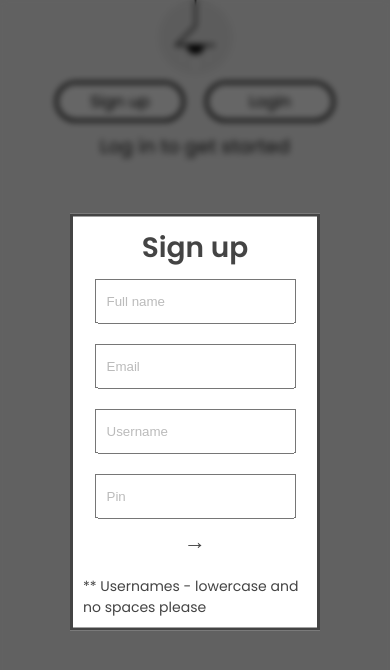
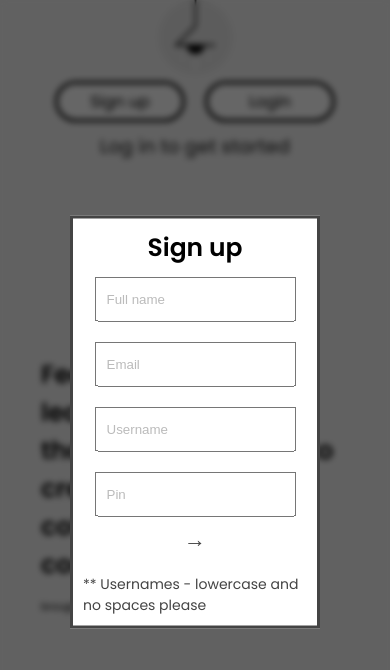
Before and after one commit to JulianGoh/Feedforward-custom-build, a plain HTML site: page index.html in a window 390 px wide. Both pictures are taken after a click on the button "Sign up". Drawn offline with Linux system fonts and the light colour scheme; no server answers.

Commit message:
22/10/21 - Landing page Mission Statement

```diff
--- a/index.html
+++ b/index.html
@@ -96,6 +96,10 @@
     </form>
 </div>
 <main class = "main_page">
+  <div class="landing-welcome-container">
+    <h1 class="landing-welcome"> Feedforward is a learning community that comes together to create life-changing coffeeshop conversations. </h1>
+    <h2 class="landing-welcome sub-heading">brought to you by The Offline Space</h2>
+  </div>
     <div class = "user_profile_summary">
       <h1 class="user_profile_welcome"></h1>
       <p class="user_details user_name"> Lorem ipsum</p>
--- a/script.js
+++ b/script.js
@@ -38,8 +38,70 @@ const closeAccount = document.querySelector(".close_acc");
 const closeAccountPin = document.querySelector(".close_acc_pin");
 
 logoutPrompt.classList.add("hidden");
-// signUpForm.classList.add("hidden");
-// loginForm.classList.add("hidden");
+
+// Receive from API
+
+// const request = new XMLHttpRequest();
+// request.open("GET", "https://feedforward-api.herokuapp.com/accounts");
+// request.send();
+
+// request.addEventListener("load", function () {
+//   const accountsAPI = JSON.parse(this.responseText);
+//   console.log(accountsAPI);
+
+  // const newAcc = {
+  //   name: "John Wick",
+  //   email: "jw@gmail.com",
+  //   username: "jw",
+  //   pin: 3,
+  //   time: 0,
+  // };
+
+  // accountsAPI.push(newAcc);
+  // console.log(accountsAPI);
+
+  // (async () => {
+  //     const upload = await fetch('https://feedforward-api.herokuapp.com/accounts',
+  //     {
+  //     method: "POST",
+  //     body: JSON.stringify(accountsAPI),
+  //     });
+  //   const content = await upload.json();
+  //   console.log(content);
+
+  // })();
+
+//
+
+// });
+
+const newAcc = {
+  name: "John Wick",
+  email: "jw@gmail.com",
+  username: "jw",
+  pin: 3,
+  time: 0,
+};
+
+  fetch('https://feedforward-api.herokuapp.com/accounts', {
+  method: 'POST',
+  body: JSON.stringify(newAcc),
+  headers: {
+    'Content-type': 'application/json; charset=UTF-8',
+  },
+  })
+  .then((response) => response.json())
+  .then((json) => console.log(json));
+
+
+
+const accountsAPI_2 = fetch("https://feedforward-api.herokuapp.com/accounts")
+  .then((resp) => resp.json())
+  .then(function (data) {
+    console.log(data);
+    return data;
+  });
+
 
 /* --- User Login --- */
 //Login
@@ -67,9 +129,9 @@ const account1 = {
 };
 
 const accounts = [account0, account1];
-let userAccounts = JSON.parse(localStorage.getItem('userAccounts'));
+let userAccounts = JSON.parse(localStorage.getItem("userAccounts"));
 
-const closeInterface = function(){
+const closeInterface = function () {
   currentAccount = null;
   loginPrompt.classList.remove("hidden");
   signUpPrompt.classList.remove("hidden");
@@ -79,8 +141,7 @@ const closeInterface = function(){
   userProfilePrompt.style.display = "none";
   userProfile.style.display = "none";
   overlay.classList.add("hidden");
-}
-
+};
 
 // Event handlers
 let currentAccount;
@@ -89,7 +150,7 @@ btnLogin.addEventListener("click", function (e) {
   // Prevent form from submitting
   e.preventDefault();
 
-  userAccounts = JSON.parse(localStorage.getItem('userAccounts'));
+  userAccounts = JSON.parse(localStorage.getItem("userAccounts"));
 
   currentAccount = userAccounts.find(
     (acc) => acc.username === inputLoginUsername.value.toLowerCase()
@@ -127,12 +188,7 @@ btnLogin.addEventListener("click", function (e) {
     inputLoginUsername.value = inputLoginPin.value = "";
     inputLoginPin.blur();
   }
-
-
 });
-
-
-
 
 // --- SIGN UP --- //
 signUpPrompt.addEventListener("click", function () {
@@ -171,7 +227,7 @@ btnSignUp.addEventListener("click", function (e) {
     overlay.classList.add("hidden");
 
     //Store new accounts array in localStorage
-    localStorage.setItem('userAccounts', JSON.stringify(accounts));
+    localStorage.setItem("userAccounts", JSON.stringify(accounts));
   }
 });
 
@@ -199,7 +255,9 @@ userProfilePrompt.addEventListener("click", function () {
   userEmail.textContent = `Email: ${currentAccount.email}`;
   userUsername.textContent = `Username: ${currentAccount.username}`;
   userPin.textContent = `Pin: ${currentAccount.pin}`;
-  userTime.textContent = `Time: ${new Intl.NumberFormat('en-AU').format(currentAccount.time)} seconds`;
+  userTime.textContent = `Time: ${new Intl.NumberFormat("en-AU").format(
+    currentAccount.time
+  )} seconds`;
   document.querySelector(".timer").style.zIndex = "3";
 });
 
@@ -216,7 +274,7 @@ let minutesLabel = document.querySelector(".minutes");
 let secondsLabel = document.querySelector(".seconds");
 let totalSeconds = 0;
 let acc;
-let btnStartStatus = 'disabled';
+let btnStartStatus = "disabled";
 
 function setTime() {
   ++totalSeconds;
@@ -237,8 +295,7 @@ function pad(val) {
 // Start timer functionality
 
 btnStart.addEventListener("click", function () {
-
-  if(btnStartStatus === 'disabled'){
+  if (btnStartStatus === "disabled") {
     //Start timer
     acc = setInterval(setTime, 1000);
 
@@ -247,15 +304,13 @@ btnStart.addEventListener("click", function () {
     document.querySelector(".timer").style.zIndex = "8";
 
     //Prevent repeat btnStart presses
-    btnStartStatus = 'enabled';
-
-  } else if (btnStartStatus === 'enabled'){
-  };
+    btnStartStatus = "enabled";
+  } else if (btnStartStatus === "enabled") {
+  }
 });
 
 // Stop timer functionality
 btnEnd.addEventListener("click", function () {
-
   //Stop timer from counting up
   clearInterval(acc);
 
@@ -263,7 +318,7 @@ btnEnd.addEventListener("click", function () {
   overlay.classList.add("hidden");
 
   // Reset btnStartStatus
-  btnStartStatus = 'disabled';
+  btnStartStatus = "disabled";
 });
 
 // Gift time functionality
@@ -272,7 +327,6 @@ let para = [];
 let name1 = [];
 let table = document.createElement("table");
 table.className = "gift_table";
-
 
 // const currentHours =
 
@@ -283,7 +337,9 @@ timerGift.addEventListener("click", function () {
   document.querySelector(".timer").style.zIndex = "3";
 
   //Time display
-  giftUserTime.textContent = `You currently have: ${new Intl.NumberFormat('en-AU').format(currentAccount.time)} seconds.`;
+  giftUserTime.textContent = `You currently have: ${new Intl.NumberFormat(
+    "en-AU"
+  ).format(currentAccount.time)} seconds.`;
   document.querySelector(".gift_menu").appendChild(table);
   for (const [ind, user] of userAccounts.entries()) {
     let singleUser = document.createElement("div");
@@ -308,7 +364,8 @@ giftConfirm.addEventListener("click", function () {
   let validAccount = userAccounts.find(
     (acc) => acc.username === giftRecipient.value
   );
-  if ( // 14/10/21 - Does not allow 'Enter' to submit time gift
+  if (
+    // 14/10/21 - Does not allow 'Enter' to submit time gift
     currentAccount.username != validAccount.username &&
     valueTransfer > 0 &&
     validAccount &&
@@ -317,16 +374,18 @@ giftConfirm.addEventListener("click", function () {
     currentAccount.time = currentAccount.time - valueTransfer;
     validAccount.time = validAccount.time + valueTransfer;
     timeGift.value = giftRecipient.value = "";
-    giftUserTime.textContent = `You currently have: ${new Intl.NumberFormat('en-AU').format(currentAccount.time)} seconds.`;
+    giftUserTime.textContent = `You currently have: ${new Intl.NumberFormat(
+      "en-AU"
+    ).format(currentAccount.time)} seconds.`;
     // console.log("Successful gift");
-    localStorage.setItem('userAccounts', JSON.stringify(userAccounts));
+    localStorage.setItem("userAccounts", JSON.stringify(userAccounts));
   }
 });
 
 /* --- Hodl function --- */
 timerHold.addEventListener("click", function () {
   currentAccount.time = totalSeconds + currentAccount.time;
-  localStorage.setItem('userAccounts', JSON.stringify(userAccounts));
+  localStorage.setItem("userAccounts", JSON.stringify(userAccounts));
   totalSeconds = 0;
   secondsLabel.innerHTML = "00";
   minutesLabel.innerHTML = "00";
@@ -334,27 +393,27 @@ timerHold.addEventListener("click", function () {
   overlay.classList.add("hidden");
 });
 
-
-userProfile.addEventListener("click", function(e){
+userProfile.addEventListener("click", function (e) {
   e.preventDefault();
 
-  if(e.target.classList.contains('close_acc') &&
-  Number(closeAccountPin.value) === currentAccount.pin){
-    const index = userAccounts.findIndex(acc => acc.username === currentAccount.username);
+  if (
+    e.target.classList.contains("close_acc") &&
+    Number(closeAccountPin.value) === currentAccount.pin
+  ) {
+    const index = userAccounts.findIndex(
+      (acc) => acc.username === currentAccount.username
+    );
     userAccounts.splice(index, 1);
     closeInterface();
-    closeAccountPin.value = '';
+    closeAccountPin.value = "";
 
-    localStorage.setItem('userAccounts', JSON.stringify(userAccounts));
-
+    localStorage.setItem("userAccounts", JSON.stringify(userAccounts));
   }
-})
+});
 
 /* --- Wake lock function --- */
 
 //IOS compatible wakelock
-
-
 
 /*
 const wakeButton = document.querySelector("[data-status]");
--- a/style.css
+++ b/style.css
@@ -23,6 +23,15 @@ body {
   background-color: #f3f3f3;
 }
 
+h1 {
+  font-size: 50px;
+  color: #000;
+}
+
+h2 {
+  font-size: 15px;
+}
+
 nav {
   display: flex;
   justify-content: space-between;
@@ -35,6 +44,28 @@ input::-webkit-outer-spin-button,
 input::-webkit-inner-spin-button {
   -webkit-appearance: none;
   margin: 0;
+}
+
+.landing-welcome-container {
+  display: flex;
+  flex-direction: column;
+  padding: 5% 15%;
+}
+
+.landing-welcome {
+  width: 100%;
+  /* position: absolute;
+  top: 50%;
+  left: 50%;
+  transform: translate(-50%, -50%); */
+  overflow: none;
+}
+
+.sub-heading {
+  /* top: 80%;
+  left: 50%;
+  transform: translate(-50%, -50%); */
+  margin-top: 15px;
 }
 
 .hidden {
@@ -53,7 +84,6 @@ input::-webkit-inner-spin-button {
   overflow: -moz-hidden-unscrollable;
 }
 
-
 .welcome {
   font-size: 1.9rem;
   font-weight: 500;
@@ -63,24 +93,6 @@ input::-webkit-inner-spin-button {
 .logo {
   height: 10.5rem;
 }
-/* .login {
-  display: none;
-  visibility: hidden;
-} */
-/*
-.login__input {
-  border: none;
-  padding: 0.5rem 2rem;
-  font-size: 1.6rem;
-  font-family: inherit;
-  text-align: center;
-  width: 14rem;
-  border-radius: 10rem;
-  margin-right: 1rem;
-  color: inherit;
-  border: 1px solid #fff;
-  transition: all 0.3s;
-} */
 
 .user_prompt {
   display: flex;
@@ -111,23 +123,22 @@ input::-webkit-inner-spin-button {
   width: 13rem;
 }
 
-.close_acc_container{
+.close_acc_container {
   width: 100%;
-  display:flex;
+  display: flex;
   justify-content: center;
 }
 
-.close_acc{
+.close_acc {
   width: 11rem;
-  margin:0;
+  margin: 0;
   text-align: center;
-  background-color: #922D50;
-  color:#fff;
+  background-color: #922d50;
+  color: #fff;
   font-size: 12px;
 }
 
-
-.close_acc_pin{
+.close_acc_pin {
   width: 12rem;
   /* border-radius: 10rem; */
 }
@@ -185,16 +196,15 @@ input::-webkit-inner-spin-button {
   height: 45px;
 }
 
-
 .main_page {
   position: relative;
-  height: 100vh;
+  height: 80vh;
   padding: 2rem;
 }
 
 .signup_form,
 .login_form {
-  display: none ;
+  display: none;
   width: 250px;
   position: absolute;
   right: 2rem;
@@ -288,7 +298,7 @@ input::-webkit-inner-spin-button {
 
 /* --- Gifting function --- */
 .gift_menu {
-  visibility:hidden;
+  visibility: hidden;
   padding: 10px 10px;
   border: solid 0.5px;
   background-color: #000;
@@ -374,6 +384,22 @@ input::-webkit-inner-spin-button {
     align-content: space-evenly;
   }
 
+  h1 {
+    font-size: 25px;
+  }
+
+  h2 {
+    font-size: 10px;
+  }
+
+  .landing-welcome-container {
+    padding: 50% 6%;
+  }
+
+  .sub-heading {
+    /* margin-top:0px; */
+  }
+
   .main_page {
     height: 80vh;
   }
@@ -424,7 +450,7 @@ input::-webkit-inner-spin-button {
   }
 
   .login_prompt,
-  .signup_prompt{
+  .signup_prompt {
     margin: 0 1rem;
   }
 }
```
